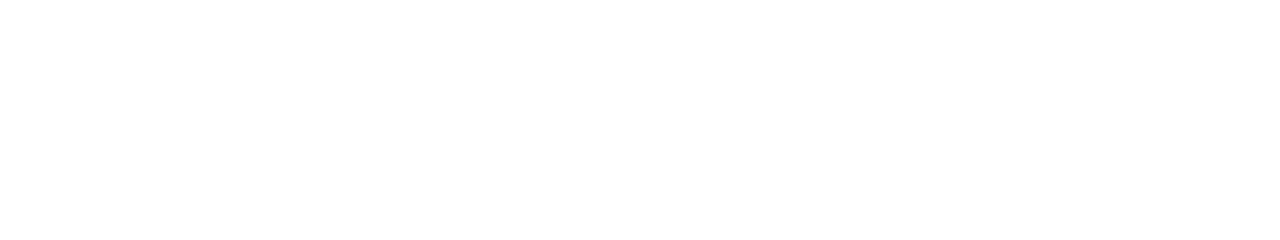
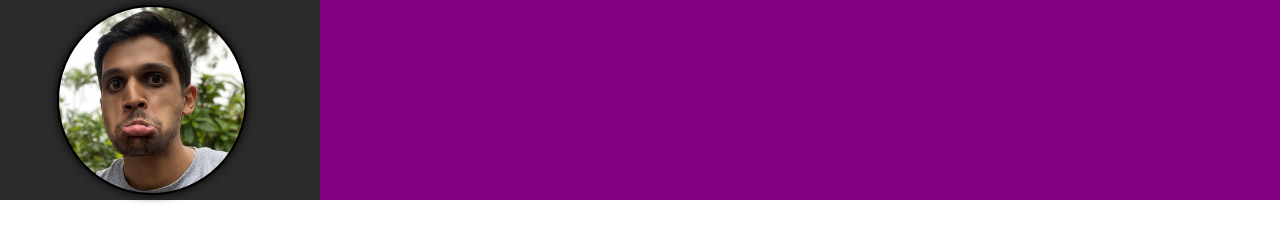
Before and after one commit to YuvanNaidoo/yuvannaidoo.github.io, a plain HTML site: page index.html in a window 1280 px wide. Drawn offline with nearby package versions, Linux system fonts and the light colour scheme.

Commit message:
Created Header Banner + Profile Picture

```diff
--- a/index.html
+++ b/index.html
@@ -4,12 +4,19 @@
     <!-- CSS -->
     <link rel="stylesheet" href="styleSheet.css">
     <!-- JS -->
+    <script src="responsiveElements.js"></script>
     <!-- Bootstrap -->
     <link href="https://cdn.jsdelivr.net/npm/bootstrap@5.1.1/dist/css/bootstrap.min.css" rel="stylesheet">
     <script src="https://cdn.jsdelivr.net/npm/bootstrap@5.1.1/dist/js/bootstrap.bundle.min.js"></script>
   </head>
   <body>
-    <!-- Header -->
-
+    <div id="cv_headingBanner" class="row m-0 p-0">
+      <div id="cv_profilePic_parent" class="col-3 m-0 p-0">
+        <div id="cv_profilePic_border">
+          <img id="cv_profilePicture" src="pic_Profile_YuvanNaidoo.jpg" alt="Yuvan UV Naidoo">
+        </div>
+      </div>
+      <div id="cv_heading" class="col-9"></div>
+    </div>
   </body>
 </html>
--- /dev/null
+++ b/responsiveElements.js
@@ -0,0 +1,27 @@
+setInterval(resizeProfilePic, 1000/60);
+
+function resizeProfilePic(){
+    var a = document.getElementById('cv_profilePic_border');
+    var p = document.getElementById('cv_profilePic_parent');
+    var pW = p.offsetWidth - p.offsetWidth/20;
+    var pH = p.offsetHeight - p.offsetHeight/20;
+
+    if (pW > pH)
+    {
+      a.style.width = pH + "px";
+      a.style.height = pH + "px";
+
+      var l = pW / 2 - a.offsetWidth / 2;
+      var t = p.offsetHeight/40
+      a.style.left = l + "px";
+      a.style.top = t + "px";
+    } else{
+      a.style.width = pW + "px";
+      a.style.height = pW + "px";
+
+      var t = pH / 2 - a.offsetHeight / 2;
+      a.style.top = t + "px";
+      var t = p.offsetWidth/40
+      a.style.left = t + "px";
+    }
+  }
--- a/styleSheet.css
+++ b/styleSheet.css
@@ -0,0 +1,27 @@
+#cv_headingBanner{
+  height: 25vh;
+  background-color: grey;
+}
+
+#cv_profilePic_parent{
+  background-color: rgb(43, 43, 43);
+}
+
+#cv_profilePic_border{
+  position: absolute;
+  background-color: black;
+  border-radius: 50%;
+  overflow: hidden;
+  box-shadow: 0px 0px 10px black;
+}
+
+#cv_profilePicture{
+  width: 100%;
+  height: 100%;
+  border: 2px solid black;
+  border-radius: 50%;
+}
+
+#cv_heading{
+  background-color: purple;
+}
```
Also changed, not shown: pic_Profile_YuvanNaidoo.jpg (added).
